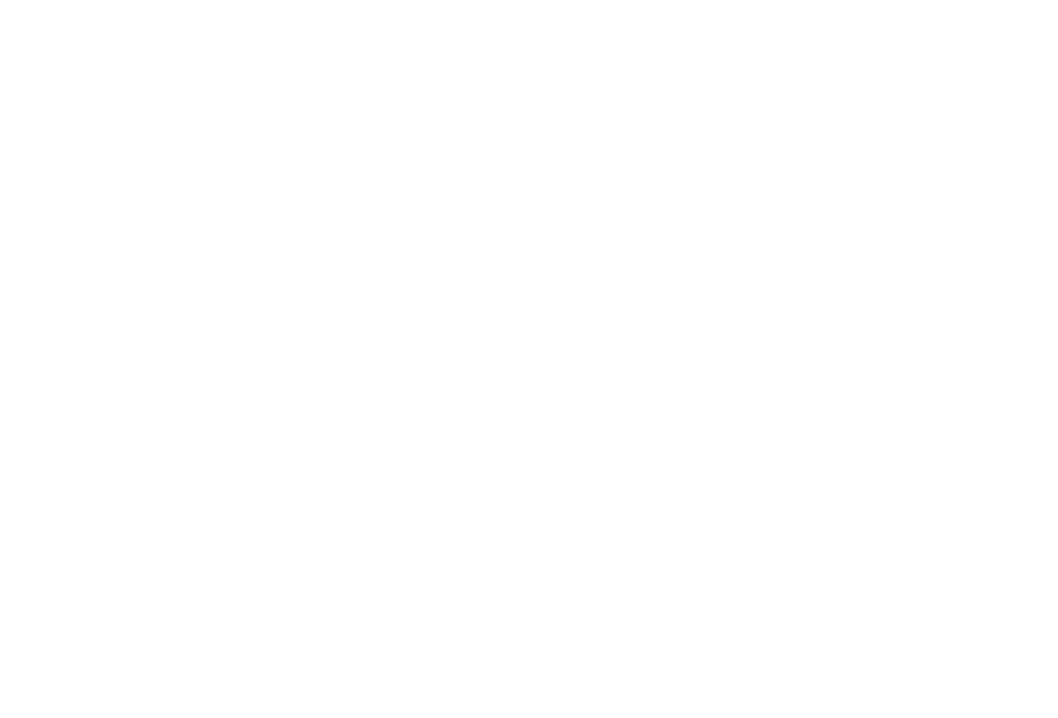
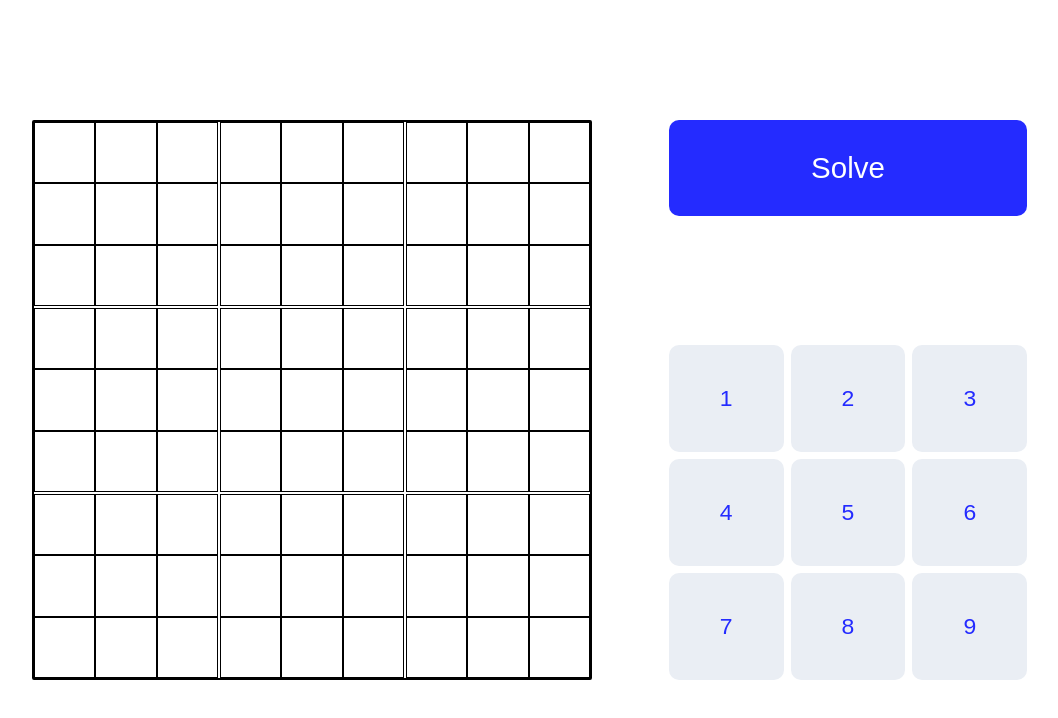
Before and after one commit to Sagar-Sharma-7/Sudoku-Solver-UI, a plain HTML site: page index.html in a window 1280 px wide. Shown: the whole page, without its empty margins (72-1130 px from the left). Drawn offline with Linux system fonts and the light colour scheme.

Commit message:
buttons style

```diff
--- a/index.html
+++ b/index.html
@@ -0,0 +1,136 @@
+<!DOCTYPE html>
+<html lang="en">
+<head>
+    <meta charset="UTF-8">
+    <meta http-equiv="X-UA-Compatible" content="IE=edge">
+    <meta name="viewport" content="width=device-width, initial-scale=1.0">
+    <title>Sudoku Solver</title>
+    <link rel="stylesheet" href="./public/style/style.css">
+</head>
+<body>
+
+    <div id="container">
+        <div id="board">
+            <div class="box_grid">
+                <div class="box"></div>
+                <div class="box"></div>
+                <div class="box"></div>
+                <div class="box"></div>
+                <div class="box"></div>
+                <div class="box"></div>
+                <div class="box"></div>
+                <div class="box"></div>
+                <div class="box"></div>
+            </div>
+            <div class="box_grid">
+                <div class="box"></div>
+                <div class="box"></div>
+                <div class="box"></div>
+                <div class="box"></div>
+                <div class="box"></div>
+                <div class="box"></div>
+                <div class="box"></div>
+                <div class="box"></div>
+                <div class="box"></div>
+            </div>
+            <div class="box_grid">
+                <div class="box"></div>
+                <div class="box"></div>
+                <div class="box"></div>
+                <div class="box"></div>
+                <div class="box"></div>
+                <div class="box"></div>
+                <div class="box"></div>
+                <div class="box"></div>
+                <div class="box"></div>
+            </div>
+            <div class="box_grid">
+                <div class="box"></div>
+                <div class="box"></div>
+                <div class="box"></div>
+                <div class="box"></div>
+                <div class="box"></div>
+                <div class="box"></div>
+                <div class="box"></div>
+                <div class="box"></div>
+                <div class="box"></div>
+            </div>
+            <div class="box_grid">
+                <div class="box"></div>
+                <div class="box"></div>
+                <div class="box"></div>
+                <div class="box"></div>
+                <div class="box"></div>
+                <div class="box"></div>
+                <div class="box"></div>
+                <div class="box"></div>
+                <div class="box"></div>
+            </div>
+            <div class="box_grid">
+                <div class="box"></div>
+                <div class="box"></div>
+                <div class="box"></div>
+                <div class="box"></div>
+                <div class="box"></div>
+                <div class="box"></div>
+                <div class="box"></div>
+                <div class="box"></div>
+                <div class="box"></div>
+            </div>
+            <div class="box_grid">
+                <div class="box"></div>
+                <div class="box"></div>
+                <div class="box"></div>
+                <div class="box"></div>
+                <div class="box"></div>
+                <div class="box"></div>
+                <div class="box"></div>
+                <div class="box"></div>
+                <div class="box"></div>
+            </div>
+            <div class="box_grid">
+                <div class="box"></div>
+                <div class="box"></div>
+                <div class="box"></div>
+                <div class="box"></div>
+                <div class="box"></div>
+                <div class="box"></div>
+                <div class="box"></div>
+                <div class="box"></div>
+                <div class="box"></div>
+            </div>
+            <div class="box_grid">
+                <div class="box"></div>
+                <div class="box"></div>
+                <div class="box"></div>
+                <div class="box"></div>
+                <div class="box"></div>
+                <div class="box"></div>
+                <div class="box"></div>
+                <div class="box"></div>
+                <div class="box"></div>
+            </div>
+
+        </div>
+        <div id="buttons">
+            <div id="btn_main">
+                <button id="solve_btn">Solve</button>
+            </div>
+            <div id="num_pad">
+                <button class="num">1</button>
+                <button class="num">2</button>
+                <button class="num">3</button>
+                <button class="num">4</button>
+                <button class="num">5</button>
+                <button class="num">6</button>
+                <button class="num">7</button>
+                <button class="num">8</button>
+                <button class="num">9</button>
+            </div>
+        </div>
+    </div>
+
+
+<script src="./public/script/main.js"></script>
+</body>
+</html>
--- a/public/style/style.scss
+++ b/public/style/style.scss
@@ -1,3 +1,5 @@
+@import url('https://fonts.googleapis.com/css2?family=Signika&display=swap');
+
 @mixin flex($jus: center, $alg: center){
     display: flex;
     justify-content: $jus;
@@ -22,6 +24,10 @@ html {
     scroll-behavior: smooth;
 }
 
+body{
+    font-family: 'Signika', sans-serif;
+}
+
 #container{
     @include dim(100vw, 100vh);
     @include flex();
@@ -31,8 +37,9 @@ html {
         border-radius: 2px;
         display: grid;
         grid-template-columns: repeat(3, 1fr);
+        grid-gap: 2px;
         .box_grid{
-            border: 1px dotted black;
+            // border: 1px dotted black;
             display: grid;
             grid-template-columns: repeat(3, 1fr);
             div{
@@ -42,7 +49,42 @@ html {
         }
     }
     #buttons{
-        @include dim(40vw, 80vh);
-        // border: 1px solid green;
+        @include dim(40vw, 70vh);
+        @include flex(space-between, center);
+        flex-direction: column;
+        button{
+            outline: none;
+            border:none;
+            cursor: pointer;
+        }
+        #solve_btn{
+            @include dim(28vw, 12vh);
+            border-radius: 10px;
+            background-color:#242BFF;
+            color: white;
+            font-size: 1.8rem;
+            transition: 400ms;
+            &:hover{
+                background-color: #060ddf;
+            }
+        }
+        #num_pad{
+            // border: 1px solid green;
+            @include dim(28vw, auto);
+            display: grid;
+            grid-template-columns: repeat(3, 1fr);
+            grid-gap: 7px;
+            button{
+                padding: 5vh 0;
+                font-size:1.4rem;
+                color: #242BFF;
+                background-color: #EAEEF4;
+                border-radius: 10px;
+                &:hover{
+                    background-color: #e2e4e8;
+                }
+            }
+
+        }
     }
 }
```
Also changed, not shown: public/style/style.css, 1 other file.
